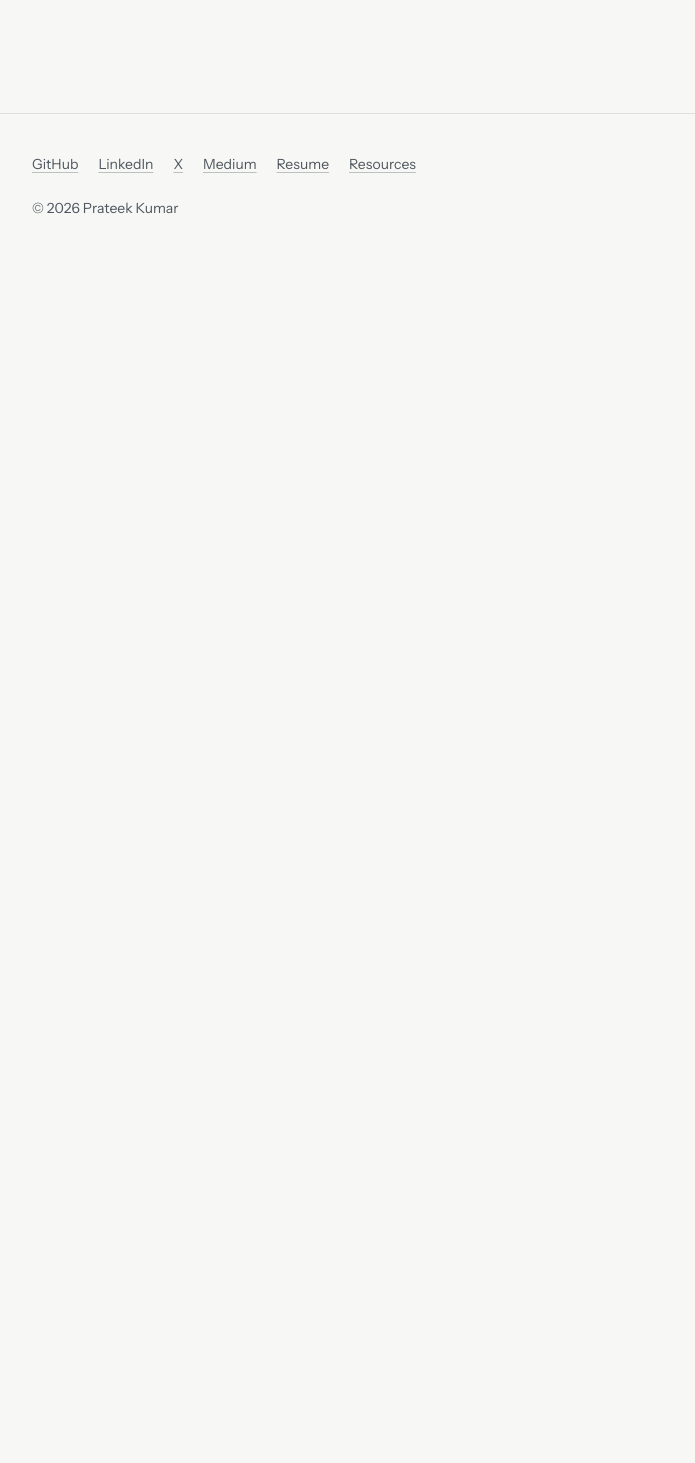
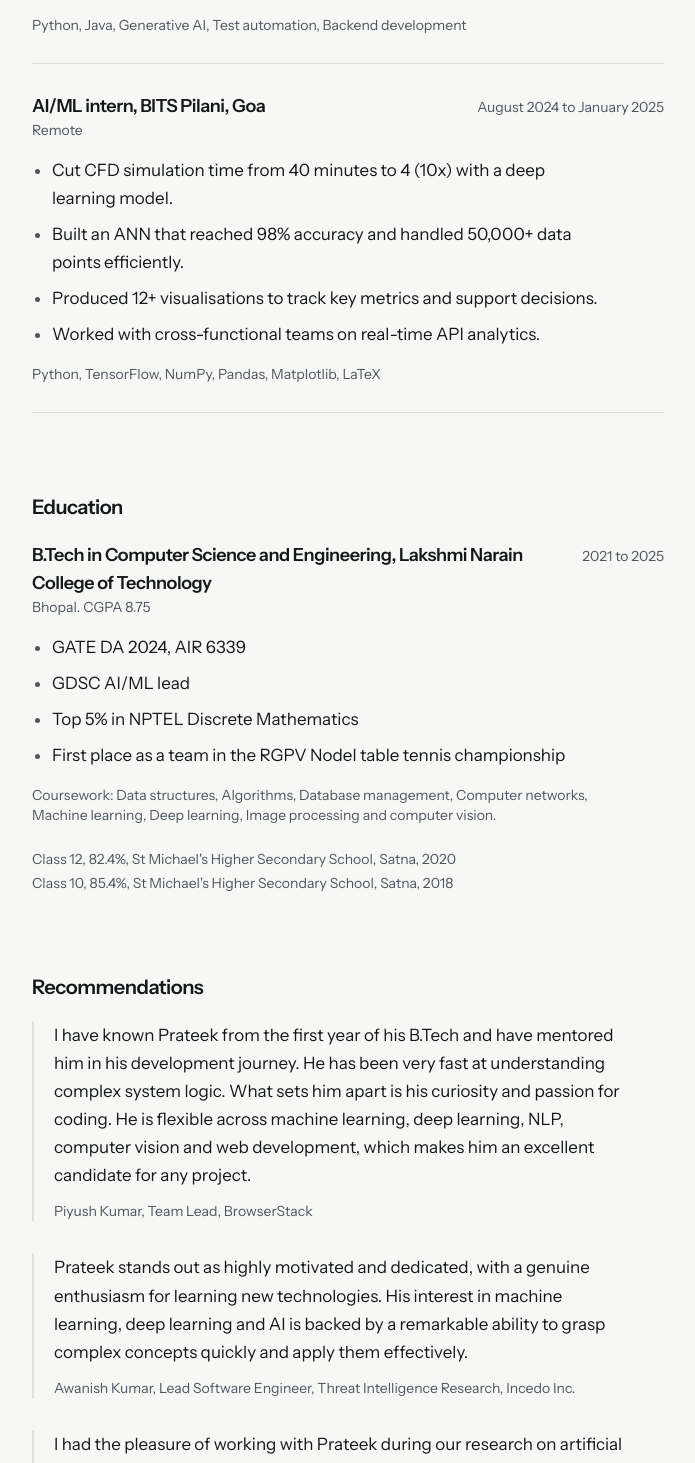
Before and after one commit to Prateekk02/portfolio, a Next.js app in the folder frontend/: page /experience in a window 1280 px wide. Before the commit this address had no page. Shown: the part 580-2043 px from the top of the page, without its empty margins (292-987 px from the left). Before the commit the page ends 838 px from the top, so only its background shows below. Built offline with nearby package versions, Linux system fonts and the light colour scheme.

Commit message:
feat: add experience page with education and recommendations

```diff
--- /dev/null
+++ b/frontend/src/app/experience/page.tsx
@@ -0,0 +1,85 @@
+import type { Metadata } from "next";
+import { PageHeader } from "@/components/site/PageHeader";
+import { Section } from "@/components/site/Section";
+import { education, schooling } from "@/data/education";
+import { experience } from "@/data/experience";
+import { recommendations } from "@/data/recommendations";
+
+export const metadata: Metadata = {
+  title: "Experience",
+  description: "Work, education and recommendations for Prateek Kumar.",
+};
+
+export default function ExperiencePage() {
+  return (
+    <>
+      <PageHeader title="Experience" lede="Where I have worked and studied." />
+
+      <Section id="work" title="Work">
+        <div className="divide-y divide-line border-y border-line">
+          {experience.map((job) => (
+            <article key={job.organization} className="py-7">
+              <div className="flex flex-col gap-1 sm:flex-row sm:items-baseline sm:justify-between sm:gap-6">
+                <h3 className="text-lg font-semibold tracking-tight">
+                  {job.role}, {job.organization}
+                </h3>
+                <p className="shrink-0 text-sm text-ink-soft">{job.period}</p>
+              </div>
+              <p className="text-sm text-ink-soft">{job.location}</p>
+              <ul className="mt-4 max-w-[36rem] list-disc space-y-2 pl-5 marker:text-ink-soft">
+                {job.highlights.map((item) => (
+                  <li key={item}>{item}</li>
+                ))}
+              </ul>
+              <p className="mt-4 text-sm text-ink-soft">{job.stack.join(", ")}</p>
+            </article>
+          ))}
+        </div>
+      </Section>
+
+      <Section id="education" title="Education">
+        {education.map((school) => (
+          <article key={school.institution}>
+            <div className="flex flex-col gap-1 sm:flex-row sm:items-baseline sm:justify-between sm:gap-6">
+              <h3 className="text-lg font-semibold tracking-tight">
+                {school.degree}, {school.institution}
+              </h3>
+              <p className="shrink-0 text-sm text-ink-soft">{school.period}</p>
+            </div>
+            <p className="text-sm text-ink-soft">
+              {school.location}. {school.grade}
+            </p>
+            <ul className="mt-4 max-w-[36rem] list-disc space-y-2 pl-5 marker:text-ink-soft">
+              {school.honors.map((item) => (
+                <li key={item}>{item}</li>
+              ))}
+            </ul>
+            <p className="mt-4 max-w-[36rem] text-sm text-ink-soft">
+              Coursework: {school.coursework.join(", ")}.
+            </p>
+          </article>
+        ))}
+        <ul className="mt-6 space-y-1 text-sm text-ink-soft">
+          {schooling.map((line) => (
+            <li key={line}>{line}</li>
+          ))}
+        </ul>
+      </Section>
+
+      <Section id="recommendations" title="Recommendations">
+        <div className="space-y-8">
+          {recommendations.map((item) => (
+            <figure key={item.name} className="border-l-2 border-line pl-5">
+              <blockquote>
+                <p className="max-w-[36rem]">{item.quote}</p>
+              </blockquote>
+              <figcaption className="mt-3 text-sm text-ink-soft">
+                {item.name}, {item.role}
+              </figcaption>
+            </figure>
+          ))}
+        </div>
+      </Section>
+    </>
+  );
+}
```
